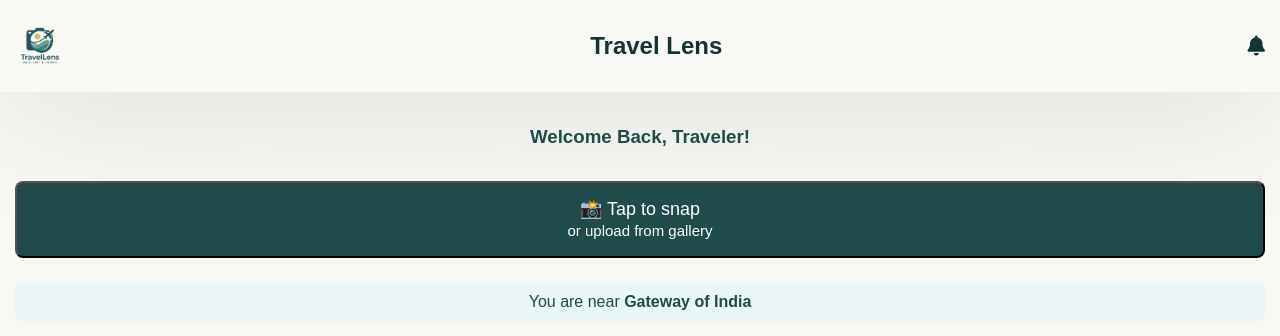
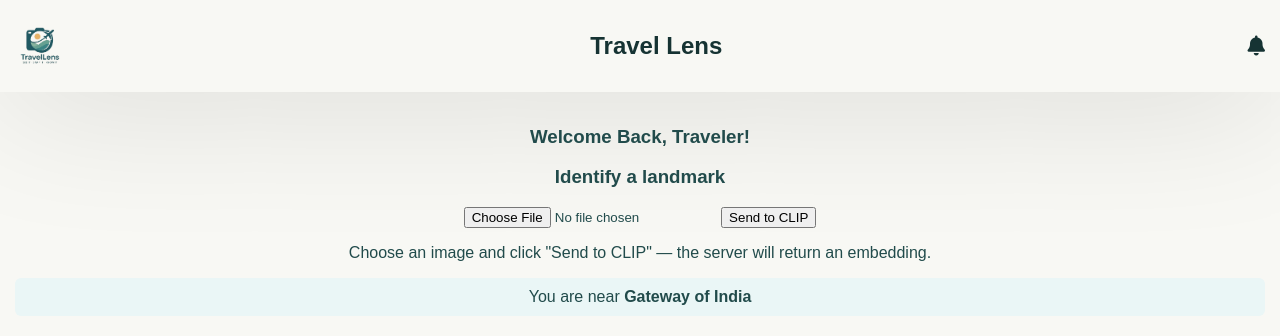
Before and after one commit to vaishnavijawalkar16/Travellens, a Node server app: page /home in a window 1280 px wide. Shown: the top 336 px of the page. Run offline with Node 20, Linux system fonts and the light colour scheme.

Commit message:
initiak commit

```diff
--- a/app.js
+++ b/app.js
@@ -1,8 +1,18 @@
+// app.js - full replacement (safe: back up your old file first)
 const express = require("express");
 const path = require("path");
+const axios = require("axios");
+const FormData = require("form-data");
+const multer = require("multer");
+
+// memory storage (no temp files on disk)
+const upload = multer({
+  storage: multer.memoryStorage(),
+  limits: { fileSize: 10 * 1024 * 1024 } // 10 MB limit
+});
 
 const app = express();
-const PORT = 3000;
+const PORT = process.env.PORT || 3000;
 
 // Set EJS as the template engine
 app.set("view engine", "ejs");
@@ -11,25 +21,43 @@
 // Serve static files (CSS, JS, Images)
 app.use(express.static(path.join(__dirname, "public")));
 
-// Routes
-app.get("/", (req, res) => {
-  res.render("index");
-});
-app.get("/login", (req, res) => {
-  res.render("login");
-});
+// Basic pages
+app.get("/", (req, res) => res.render("index"));
+app.get("/home", (req, res) => res.render("home"));
+app.get("/details", (req, res) => res.render("details"));
+app.get("/account", (req, res) => res.render("account"));
 
-app.get("/signup", (req, res) => {
-  res.render("signup");
-});
-app.get("/home", (req, res) => {
-  res.render("home");
-});
-app.get("/details", (req, res) => {
-  res.render("details");
-});
-app.get("/account",(req,res)=>{
-  res.render("account");
+// ---- New route: receive image from home.ejs, forward to CLIP service ----
+app.post("/get-embedding", upload.single("image"), async (req, res) => {
+  if (!req.file) return res.status(400).send("No image uploaded");
+
+  try {
+    // Build multipart form with the uploaded file buffer
+    const form = new FormData();
+    form.append("file", req.file.buffer, {
+      filename: req.file.originalname || "upload.jpg",
+      contentType: req.file.mimetype || "image/jpeg",
+    });
+
+    // CLIP server address (default to localhost:8000)
+    const CLIP_URL = process.env.CLIP_URL || "http://127.0.0.1:8000/embed";
+
+    // Post to CLIP server
+    const resp = await axios.post(CLIP_URL, form, {
+      headers: form.getHeaders(),
+      maxContentLength: Infinity,
+      maxBodyLength: Infinity,
+      timeout: 60_000
+    });
+
+    const embedding = resp.data.embedding; // should be an array of numbers
+
+    // render details page and pass embedding
+    return res.render("details", { embedding });
+  } catch (err) {
+    console.error("Error forwarding to CLIP:", err?.response?.data || err.message || err);
+    return res.status(500).send("Server error creating embedding");
+  }
 });
 
 app.listen(PORT, () => {
--- a/package.json
+++ b/package.json
@@ -10,7 +10,10 @@
   "author": "",
   "license": "ISC",
   "dependencies": {
+    "axios": "^1.12.2",
     "ejs": "^3.1.10",
-    "express": "^5.1.0"
+    "express": "^5.1.0",
+    "form-data": "^4.0.4",
+    "multer": "^2.0.2"
   }
 }
--- a/views/home.ejs
+++ b/views/home.ejs
@@ -25,10 +25,16 @@
   <main class="home-container">
     <h3>Welcome Back, <span id="user-display">Traveler</span>!</h3>
 
-    <button class="snap-btn" onclick="alert('Camera/upload feature coming soon!')">
-      📸 Tap to snap<br>
-      <small>or upload from gallery</small>
-    </button>
+        <!-- ADD THIS: a simple form to upload or take a picture -->
+    <section class="image-upload">
+      <h3>Identify a landmark</h3>
+      <form id="image-upload-form" action="/get-embedding" method="POST" enctype="multipart/form-data">
+        <input type="file" name="image" id="image-input" accept="image/*" required />
+        <button type="submit">Send to CLIP</button>
+      </form>
+      <p id="upload-note">Choose an image and click "Send to CLIP" — the server will return an embedding.</p>
+    </section>
+
 
     <div class="nearby">You are near <b>Gateway of India</b></div>
 
```
Also changed, not shown: 1 other file.
